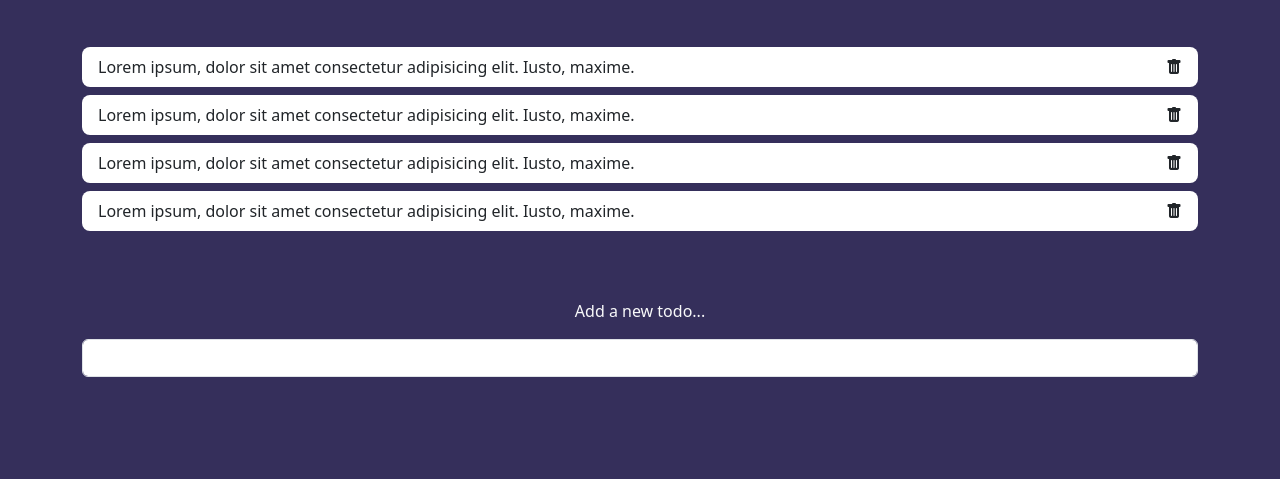
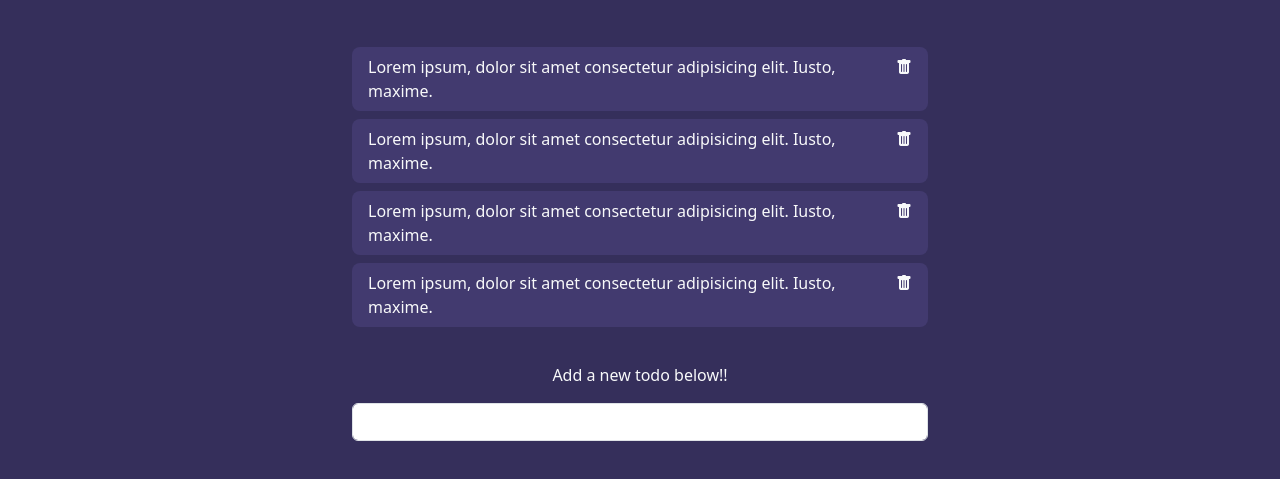
Before and after one commit to shaikrasheed99/todo-bootstrap, a plain HTML site: page index.html in a window 1280 px wide. Shown: the part 101-580 px from the top of the page. Drawn offline with nearby package versions, Linux system fonts and the light colour scheme.

Commit message:
Add. CSS styles

```diff
--- a/index.html
+++ b/index.html
@@ -15,30 +15,30 @@
                 <h1>Todo List</h1>
             </header>
 
-            <ul class="list-group my-5 text-light">
-                <li class="list-group-item border-0 my-1 rounded-3 d-flex justify-content-between">
+            <ul class="list-group todos">
+                <li class="list-group-item text-light border-0 my-1 rounded-3 d-flex justify-content-between">
                     <span>Lorem ipsum, dolor sit amet consectetur adipisicing elit. Iusto, maxime.</span>
-                    <i class="bi bi-trash-fill"></i>
+                    <i class="bi bi-trash-fill delete"></i>
                 </li>
 
-                <li class="list-group-item border-0 my-1 rounded-3 d-flex justify-content-between">
+                <li class="list-group-item text-light border-0 my-1 rounded-3 d-flex justify-content-between">
                     <span>Lorem ipsum, dolor sit amet consectetur adipisicing elit. Iusto, maxime.</span>
-                    <i class="bi bi-trash-fill"></i>
+                    <i class="bi bi-trash-fill delete"></i>
                 </li>
 
-                <li class="list-group-item border-0 my-1 rounded-3 d-flex justify-content-between">
+                <li class="list-group-item text-light border-0 my-1 rounded-3 d-flex justify-content-between">
                     <span>Lorem ipsum, dolor sit amet consectetur adipisicing elit. Iusto, maxime.</span>
-                    <i class="bi bi-trash-fill"></i>
+                    <i class="bi bi-trash-fill delete"></i>
                 </li>
 
-                <li class="list-group-item border-0 my-1 rounded-3 d-flex justify-content-between">
+                <li class="list-group-item text-light border-0 my-1 rounded-3 d-flex justify-content-between">
                     <span>Lorem ipsum, dolor sit amet consectetur adipisicing elit. Iusto, maxime.</span>
-                    <i class="bi bi-trash-fill"></i>
+                    <i class="bi bi-trash-fill delete"></i>
                 </li>
             </ul>
 
-            <form class="add text-light text-center">
-                <label class="text-center my-3">Add a new todo...</label>
+            <form class="add text-light my-3 text-center">
+                <label class="text-light my-3">Add a new todo below!!</label>
                 <input class="form-control" type="text" name="add">
             </form>
         </div>
--- a/styles.css
+++ b/styles.css
@@ -1,3 +1,21 @@
 body {
     background-color: #352f5b;
 }
+
+.container {
+    max-width: 600px;
+}
+
+input[type=text]:focus {
+    color: #fff;
+    border: 0;
+    background-color: rgba(0, 0, 0, 0.2);
+}
+
+.todos li {
+    background-color: #423a6f;
+}
+
+.delete {
+    cursor: pointer;
+}
```
